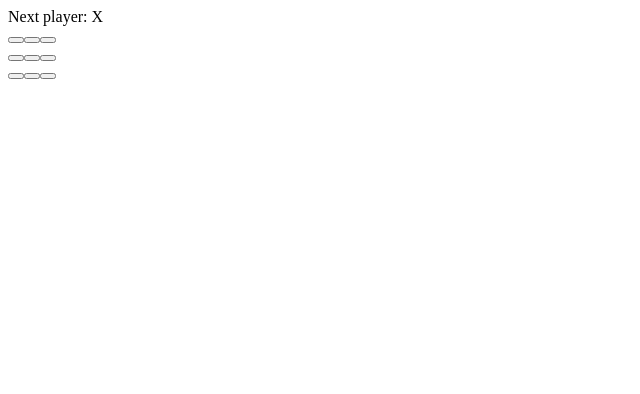
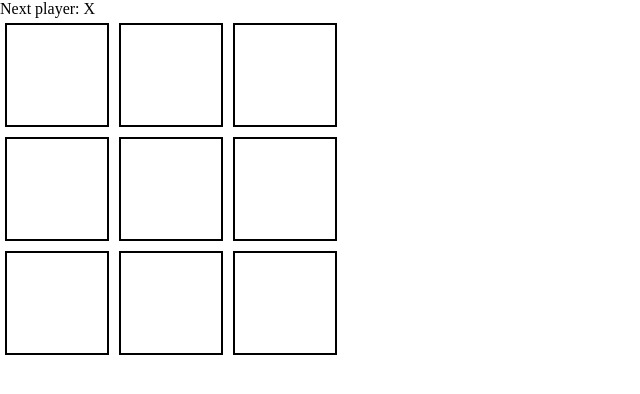
Before and after one commit to Vivek-018/React-Projects, a React (Vite) app in the folder Tic-tac-toe/: page / in a window 1280 px wide. Shown: the top 394 px of the page, without its empty margins (0-640 px from the left). Built offline with nearby package versions, Linux system fonts and the light colour scheme.

Commit message:
adding some styling to square component

```diff
--- a/Tic-tac-toe/src/components/Square.jsx
+++ b/Tic-tac-toe/src/components/Square.jsx
@@ -1,10 +1,10 @@
 
-
-function Square({value , onSquareclick }) {
+import "./square.css"
+function Square({ value, onSquareclick }) {
 
 
     return <>
-        <button className="square"  onClick={onSquareclick} >{value}</button>
+        <button className="square" onClick={onSquareclick} >{value}</button>
     </>
 }
 
--- /dev/null
+++ b/Tic-tac-toe/src/components/square.css
@@ -0,0 +1,26 @@
+* {
+    margin: 0;
+    padding: 0;
+    box-sizing: border-box;
+}
+
+.square {
+    background-color: transparent;
+    border: 2px solid black;
+    color: inherit;
+    font: inherit;
+    padding: 50px;
+
+    cursor: pointer;
+    margin: 5px;
+
+
+
+    width: 50px;
+
+
+    height: 50px;
+    text-decoration: none;
+
+
+}
```
